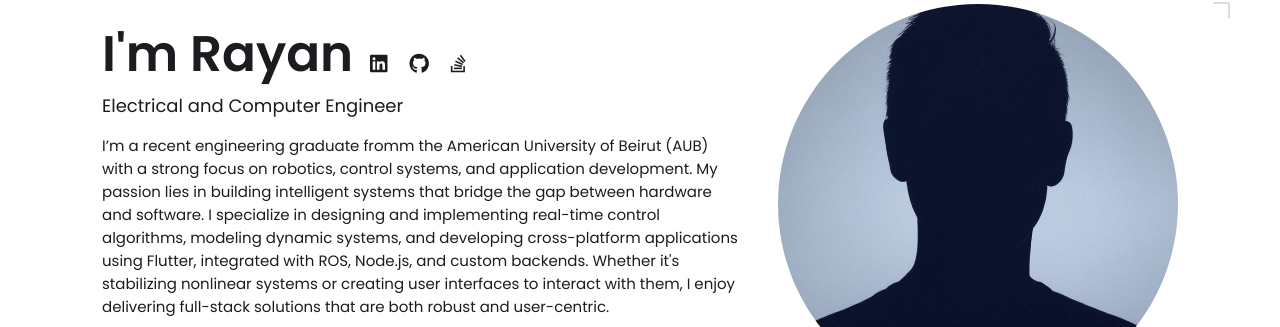
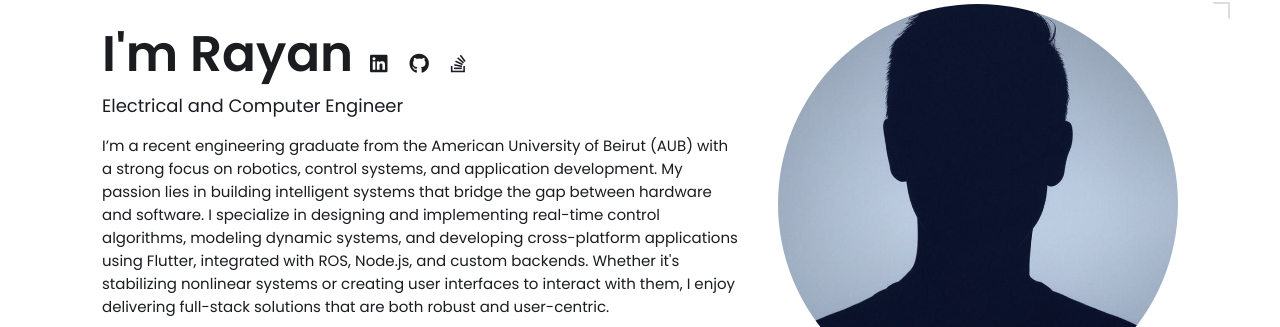
Before and after one commit to rrayan1/rrayan1.github.io, a Jekyll site: the page built from index.html, in a window 1280 px wide and 900 px high. Shown: the part 128-455 px from the top of the window. Built offline with Jekyll 4.4.1, drawn with Linux system fonts in a browser that asks for light colours.

Commit message:
Update _config.yml

```diff
--- a/_config.yml
+++ b/_config.yml
@@ -16,7 +16,7 @@ name: Rayan Abdul Samad El Skaff
 headline: Electrical and Computer Engineer
 # Don't remove the following line. It makes YAML ignore newlines until the next section
 description: >-
-  I’m a recent engineering graduate fromm the American University of Beirut (AUB) with a strong focus on robotics, control systems, and application development.
+  I’m a recent engineering graduate from the American University of Beirut (AUB) with a strong focus on robotics, control systems, and application development.
   My passion lies in building intelligent systems that bridge the gap between hardware and software. I specialize in designing and implementing real-time control algorithms, modeling dynamic systems,
   and developing cross-platform applications using Flutter, integrated with ROS, Node.js, and custom backends.
   Whether it's stabilizing nonlinear systems or creating user interfaces to interact with them, I enjoy delivering full-stack solutions that are both robust and user-centric.
```
